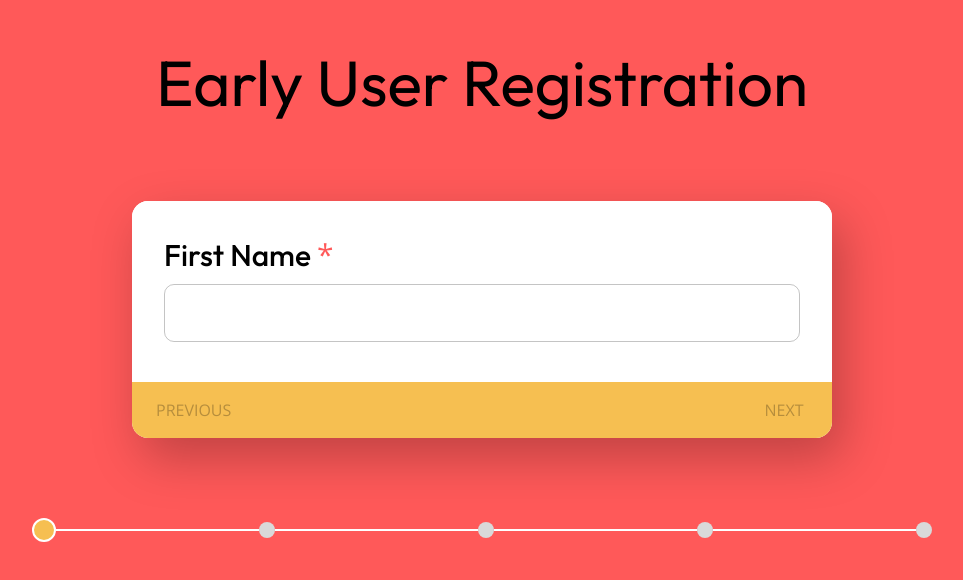
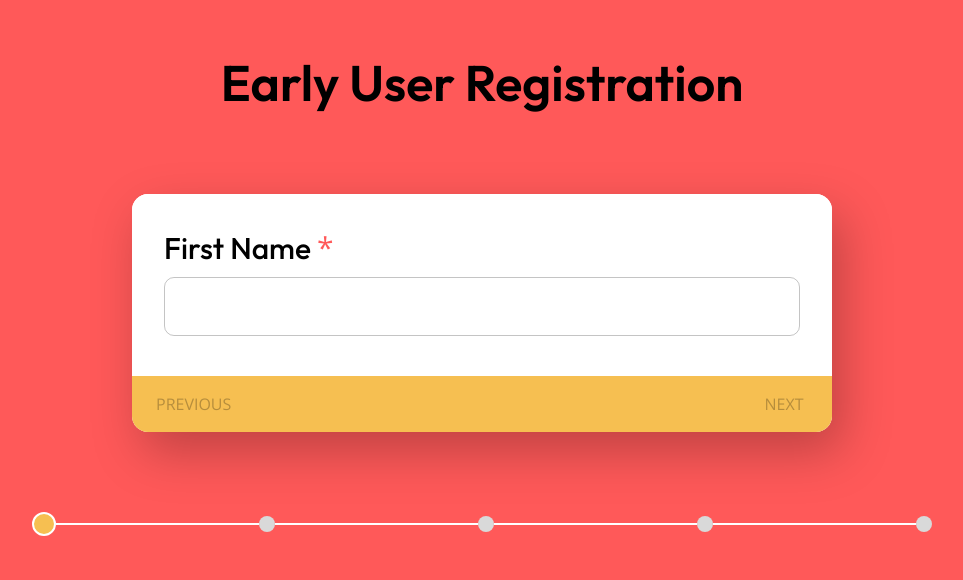
Before and after one commit to WalkingPal/walking-pal-web, a Next.js app: page /register in a window 1280 px wide. Shown: the part 106-686 px from the top of the page, without its empty margins (158-1121 px from the left). Built offline with nearby package versions, Linux system fonts and the light colour scheme.

Commit message:
fix: h4 variant for form header

```diff
--- a/pages/register/Register.tsx
+++ b/pages/register/Register.tsx
@@ -41,7 +41,7 @@ export const Register: NextPage = () => {
 			gap="80px"
 		>
 			<Typography
-				variant="h3"
+				variant="h4"
 				textAlign="center"
 				// fontSize={50}
 			>
```
